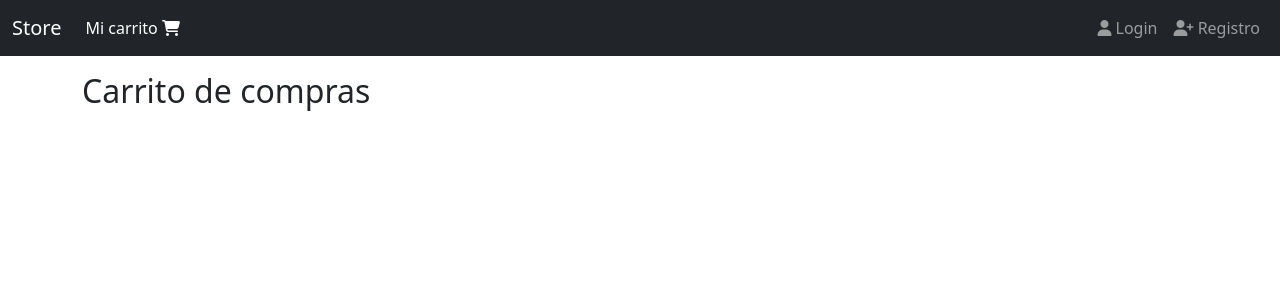
After one commit to dannydhs/store-django, a Django app: page /carrito/ in a window 1280 px wide. The commit adds this page. Shown: the top 300 px of the page. Run offline with Django 3.2, Linux system fonts and the light colour scheme; parts of the project's set-up code (start-up, migrations or seed data) failed here and were passed over; some libraries are stand-ins or nearby versions.

Commit message:
View para carrito de compras

```diff
--- /dev/null
+++ b/carts/templates/carts/cart.html
@@ -0,0 +1,5 @@
+{% extends 'base.html' %}
+
+{% block content %}
+<h2>Carrito de compras</h2>
+{% endblock %}
--- /dev/null
+++ b/carts/urls.py
@@ -0,0 +1,9 @@
+from django.urls import path
+
+from . import views
+
+app_name = 'carts'
+
+urlpatterns = [
+    path('', views.cart, name='cart')
+]
--- a/carts/views.py
+++ b/carts/views.py
@@ -1,3 +1,6 @@
 from django.shortcuts import render
 
-# Create your views here.
+def cart(request):
+    return render(request, 'carts/cart.html', {
+
+    })
--- a/store/urls.py
+++ b/store/urls.py
@@ -15,7 +15,8 @@ urlpatterns = [
     path('usuarios/logout', views.logout_view, name='logout'),
     path('usuarios/registro', views.register, name='register'),
     path('admin/', admin.site.urls),
-    path('productos/', include('products.urls')) # productos/:id
+    path('productos/', include('products.urls')), # productos/:id
+    path('carrito/', include('carts.urls')),
 ]
 
 if settings.DEBUG:
--- a/templates/navbar.html
+++ b/templates/navbar.html
@@ -1,5 +1,6 @@
 {% url 'login' as login %}
 {% url 'register' as register %}
+{% url 'carts:cart' as cart %}
 
 <nav class="navbar navbar-expand-md bg-dark navbar-dark">
   <div class="container-fluid">
@@ -10,6 +11,14 @@
     </button>
 
     <div class="collapse navbar-collapse hide" id="navb">
+      <ul class="navbar-nav">
+        <li class="nav-item">
+          <a class="nav-link {% if request.path == cart %}active{% endif %}" href="{{ cart }}">
+            Mi carrito <span class="fas fa-shopping-cart"></span>
+          </a>
+        </li>
+      </ul>
+
       <ul class="navbar-nav ms-auto">
         {% if user.is_authenticated %}
         <li class="navbar-item">
```
